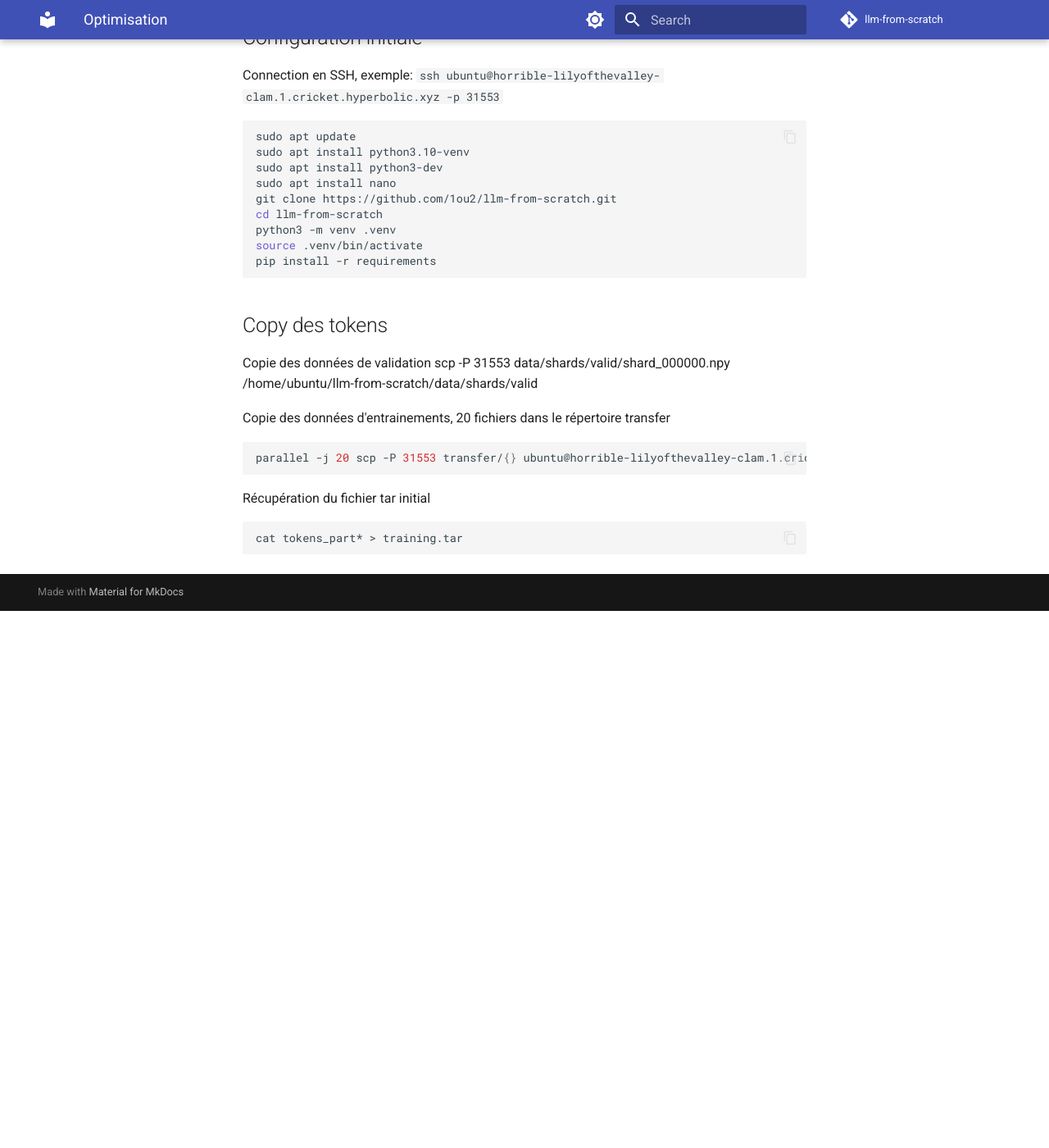
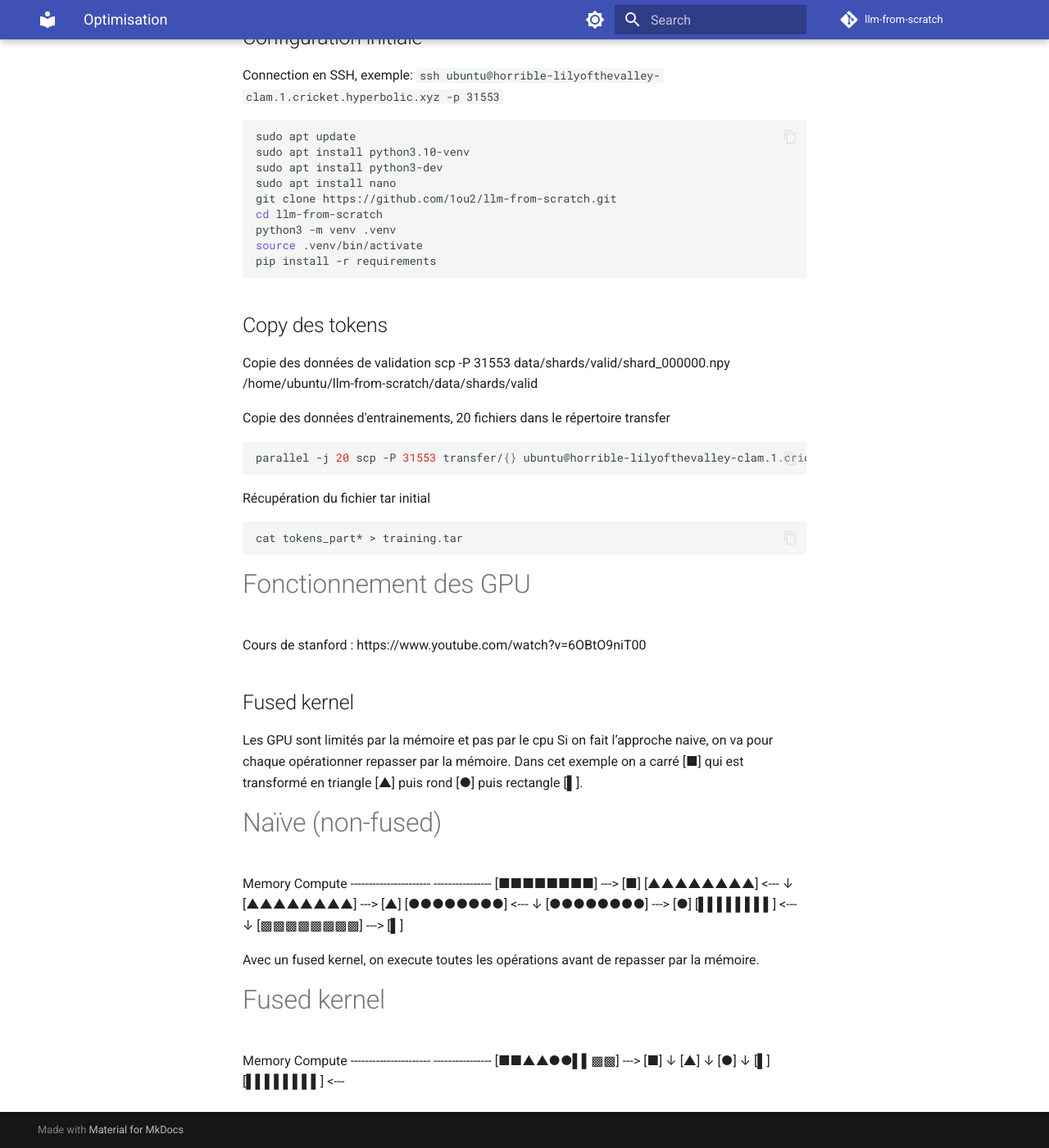
Before and after one commit to 1ou2/llm-from-scratch, an MkDocs documentation site: the page built from docs/concepts/optmisation/optimisation.md, in a window 1280 px wide and 1400 px high, scrolled down 2729 px. Shown: the whole window at 82% size. Built offline with MkDocs 1.6.1 and Material for MkDocs 9.7.7, drawn with Linux system fonts in a browser that asks for light colours; comment, search, counter and statistics services are not loaded; before the commit the page ends 3474 px from its top, so only the background shows below that.

Commit message:
fused kernel

````diff
--- a/docs/concepts/optmisation/optimisation.md
+++ b/docs/concepts/optmisation/optimisation.md
@@ -143,3 +143,41 @@ Récupération du fichier tar initial
 ```bash
 cat tokens_part* > training.tar
 ```
+
+# Fonctionnement des GPU
+Cours de stanford : https://www.youtube.com/watch?v=6OBtO9niT00
+
+## Fused kernel
+Les GPU sont limités par la mémoire et pas par le cpu
+Si on fait l’approche naive, on va pour chaque opérationner repasser par la mémoire.
+Dans cet exemple on a carré [■] qui est transformé en triangle [▲] puis rond [●] puis rectangle [▌].
+
+Naïve (non-fused)
+=================
+
+Memory                         Compute
+----------------------         ----------------
+[■■■■■■■■]   --->              [■]
+[▲▲▲▲▲▲▲▲]   <---              ↓
+[▲▲▲▲▲▲▲▲]   --->              [▲]
+[●●●●●●●●]   <---              ↓
+[●●●●●●●●]   --->              [●]
+[▌▌▌▌▌▌▌▌]   <---              ↓
+[▩▩▩▩▩▩▩▩]   --->              [▌]
+
+
+Avec un fused kernel, on execute toutes les opérations avant de repasser par la mémoire.
+
+Fused kernel
+============
+
+Memory                         Compute
+----------------------         ----------------
+[■■▲▲●●▌▌▩▩]   --->            [■]
+                               ↓
+                              [▲]
+                               ↓
+                              [●]
+                               ↓
+                              [▌]
+[▌▌▌▌▌▌▌▌]   <---
````
